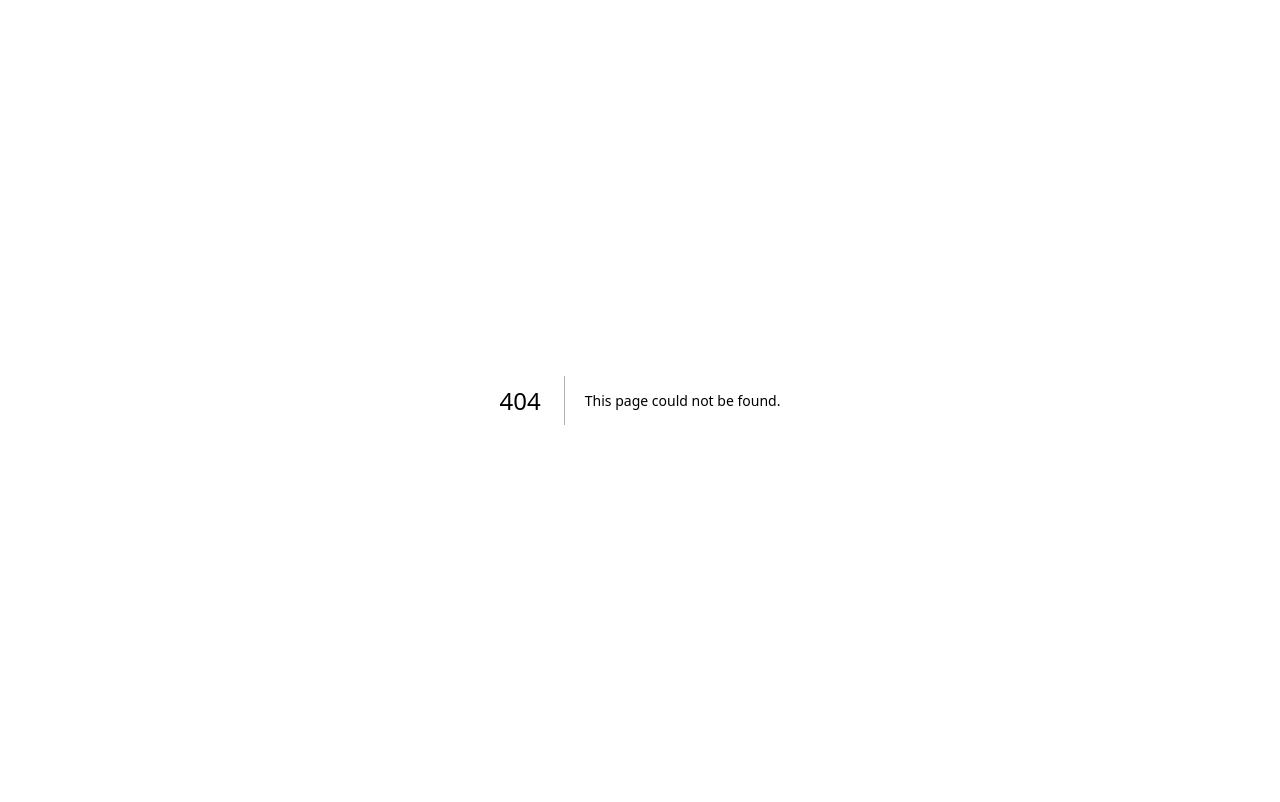
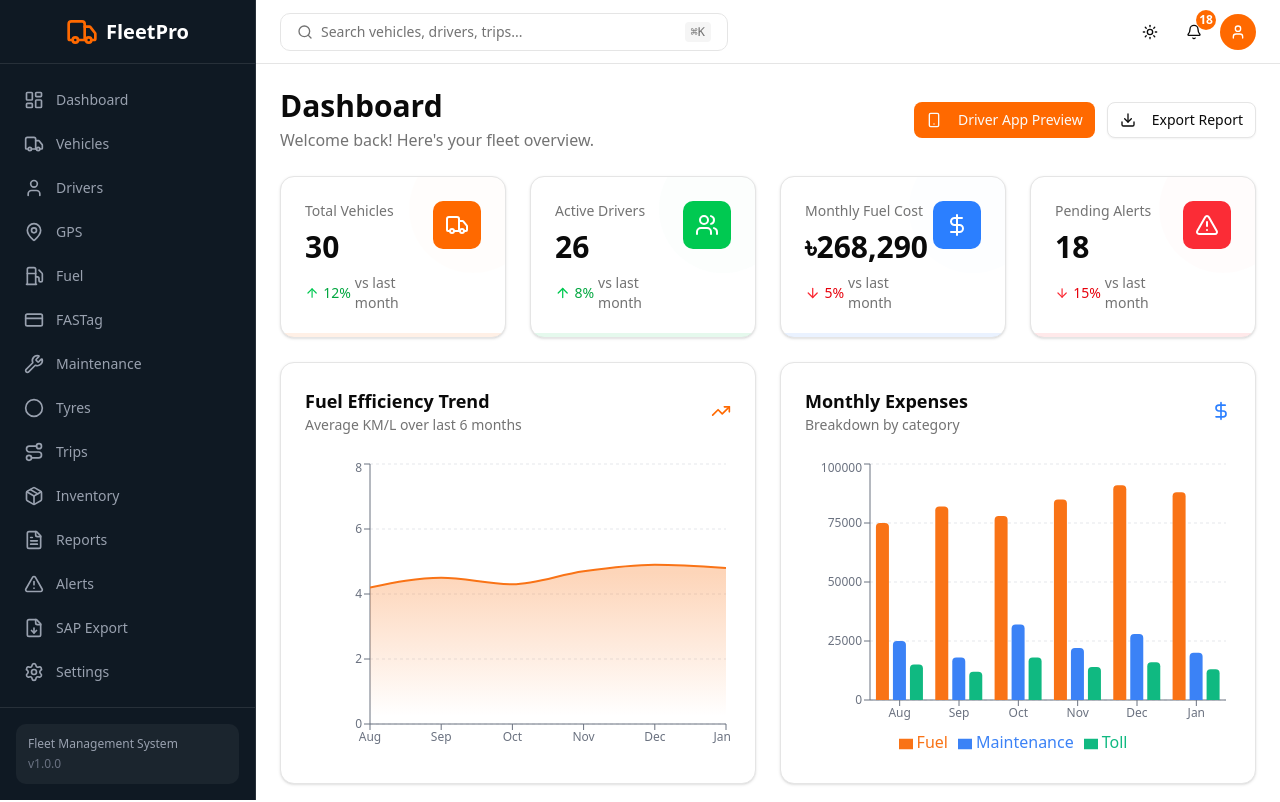
Before and after one commit to Rkreels/fleet-management, a Next.js app: page /fleet-management/ in a window 1280 px wide. Before the commit this address had no page. Shown: the top 802 px of the page. Built offline with nearby package versions, Linux system fonts and the light colour scheme.

Commit message:
lets check basepath again

```diff
--- a/next.config.ts
+++ b/next.config.ts
@@ -2,6 +2,7 @@ import type { NextConfig } from "next";
 
 const nextConfig: NextConfig = {
   reactStrictMode: true,
+  basePath: "/fleet-management",
   images: {
     unoptimized: true,
   },
--- a/src/components/Sidebar.tsx
+++ b/src/components/Sidebar.tsx
@@ -22,20 +22,20 @@ import {
 import { cn } from '@/lib/utils'
 
 const navigation = [
-  { name: 'Dashboard', href: '/', icon: LayoutDashboard },
-  { name: 'Vehicles', href: '/vehicles', icon: Truck },
-  { name: 'Drivers', href: '/drivers', icon: User },
-  { name: 'GPS', href: '/gps', icon: MapPin },
-  { name: 'Fuel', href: '/fuel', icon: Fuel },
-  { name: 'FASTag', href: '/fastag', icon: CreditCard },
-  { name: 'Maintenance', href: '/maintenance', icon: Wrench },
-  { name: 'Tyres', href: '/tyres', icon: Circle },
-  { name: 'Trips', href: '/trips', icon: Route },
-  { name: 'Inventory', href: '/inventory', icon: Package },
-  { name: 'Reports', href: '/reports', icon: FileText },
-  { name: 'Alerts', href: '/alerts', icon: AlertTriangle },
-  { name: 'SAP Export', href: '/sap-export', icon: FileDown },
-  { name: 'Settings', href: '/settings', icon: Settings },
+  { name: 'Dashboard', href: '/fleet-management/', icon: LayoutDashboard },
+  { name: 'Vehicles', href: '/fleet-management/vehicles', icon: Truck },
+  { name: 'Drivers', href: '/fleet-management/drivers', icon: User },
+  { name: 'GPS', href: '/fleet-management/gps', icon: MapPin },
+  { name: 'Fuel', href: '/fleet-management/fuel', icon: Fuel },
+  { name: 'FASTag', href: '/fleet-management/fastag', icon: CreditCard },
+  { name: 'Maintenance', href: '/fleet-management/maintenance', icon: Wrench },
+  { name: 'Tyres', href: '/fleet-management/tyres', icon: Circle },
+  { name: 'Trips', href: '/fleet-management/trips', icon: Route },
+  { name: 'Inventory', href: '/fleet-management/inventory', icon: Package },
+  { name: 'Reports', href: '/fleet-management/reports', icon: FileText },
+  { name: 'Alerts', href: '/fleet-management/alerts', icon: AlertTriangle },
+  { name: 'SAP Export', href: '/fleet-management/sap-export', icon: FileDown },
+  { name: 'Settings', href: '/fleet-management/settings', icon: Settings },
 ]
 
 export function Sidebar() {
```
Also changed, not shown: vercel.json.
